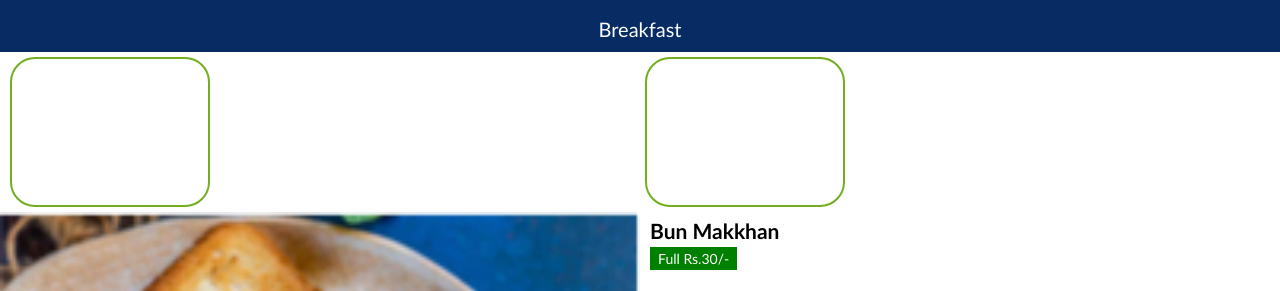
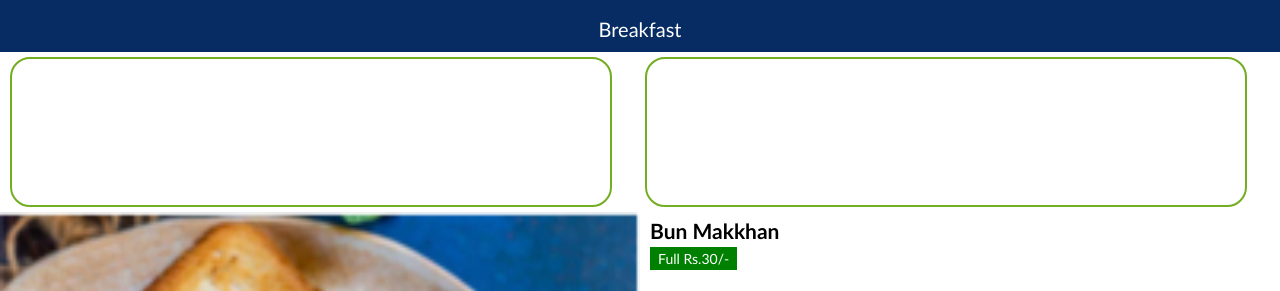
Before and after one commit to vmakertech/qrmenu, a plain HTML site: page index.html in a window 1280 px wide. Shown: the part 509-800 px from the top of the page. Drawn offline with nearby package versions, Linux system fonts and the light colour scheme; a web font is replaced by a local one.

Commit message:
Add files via upload

```diff
--- a/index.html
+++ b/index.html
@@ -184,10 +184,10 @@ a
   margin-right: 10px;
 }
 .rcorner {
-  border-radius: 25px;
+  border-radius: 20px;
   border: 2px solid #73AD21;
   padding: 20px;
-  width: 200px;
+  width: 94%;
   height: 150px;
 }
 </style>
```
